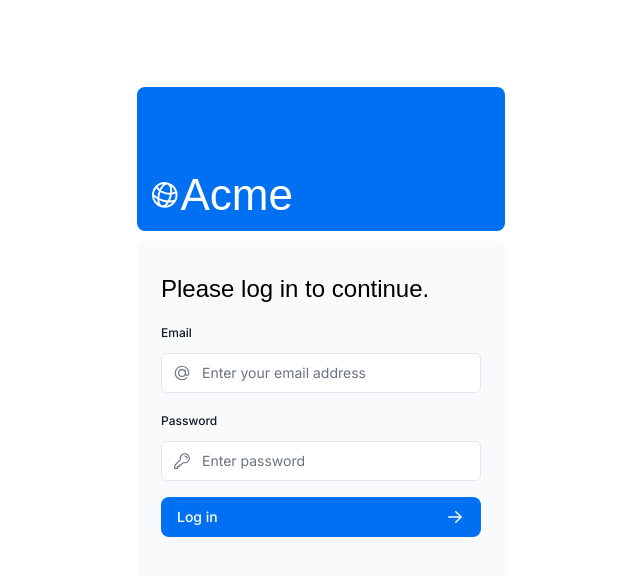
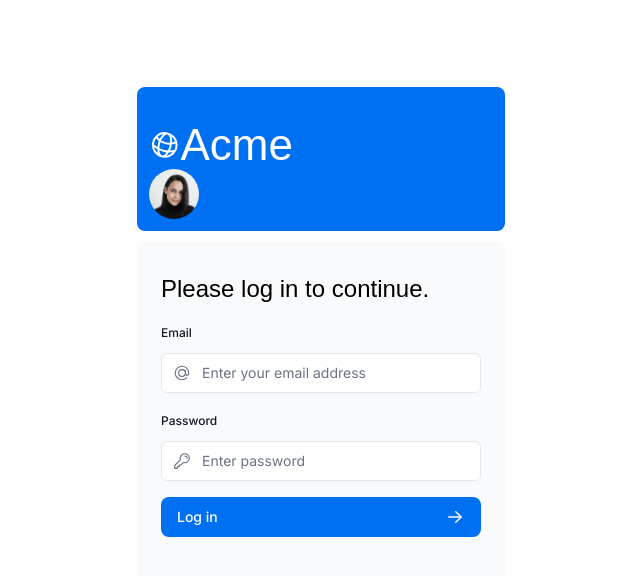
Before and after one commit to GustavoSantosLima/nextjs-dashboard, a Next.js app: page /login in a window 1280 px wide. Shown: the top 576 px of the page, without its empty margins (319-959 px from the left). Built offline with nearby package versions, Linux system fonts and the light colour scheme; a web font is replaced by a local one.

Commit message:
Debugando image

```diff
--- a/app/login/page.tsx
+++ b/app/login/page.tsx
@@ -1,6 +1,7 @@
 import AcmeLogo from "@/app/ui/acme-logo";
 import LoginForm from "@/app/ui/login-form";
 import { Metadata } from "next";
+import Image from "next/image";
 
 export const metadata: Metadata = {
   title: "Login"
@@ -13,6 +14,13 @@ export default function LoginPage() {
         <div className="flex h-20 w-full items-end rounded-lg bg-blue-500 p-3 md:h-36">
           <div className="w-32 text-white md:w-36">
             <AcmeLogo />
+            <Image
+              src="/customers/delba-de-oliveira.png"
+              alt="Acme Logo"
+              width={50}
+              height={50}
+              className="rounded-full"
+            />
           </div>
         </div>
         <LoginForm />
--- a/app/ui/dashboard/latest-invoices.tsx
+++ b/app/ui/dashboard/latest-invoices.tsx
@@ -28,7 +28,9 @@ export default async function LatestInvoices() {
               >
                 <div className="flex items-center">
                   <Image
-                    src={invoice.image_url}
+                    src={
+                      invoice.image_url || "/customers/delba-de-oliveira.png"
+                    }
                     alt={`${invoice.name}'s profile picture`}
                     className="mr-4 rounded-full"
                     width={32}
```
